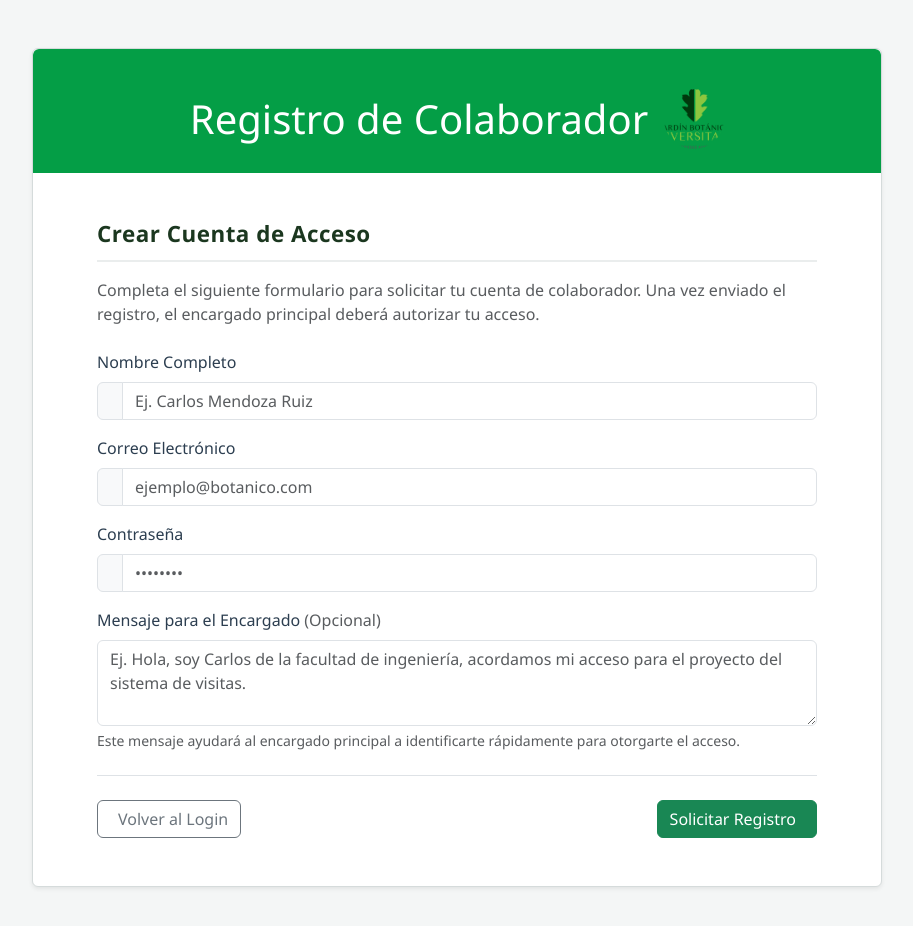
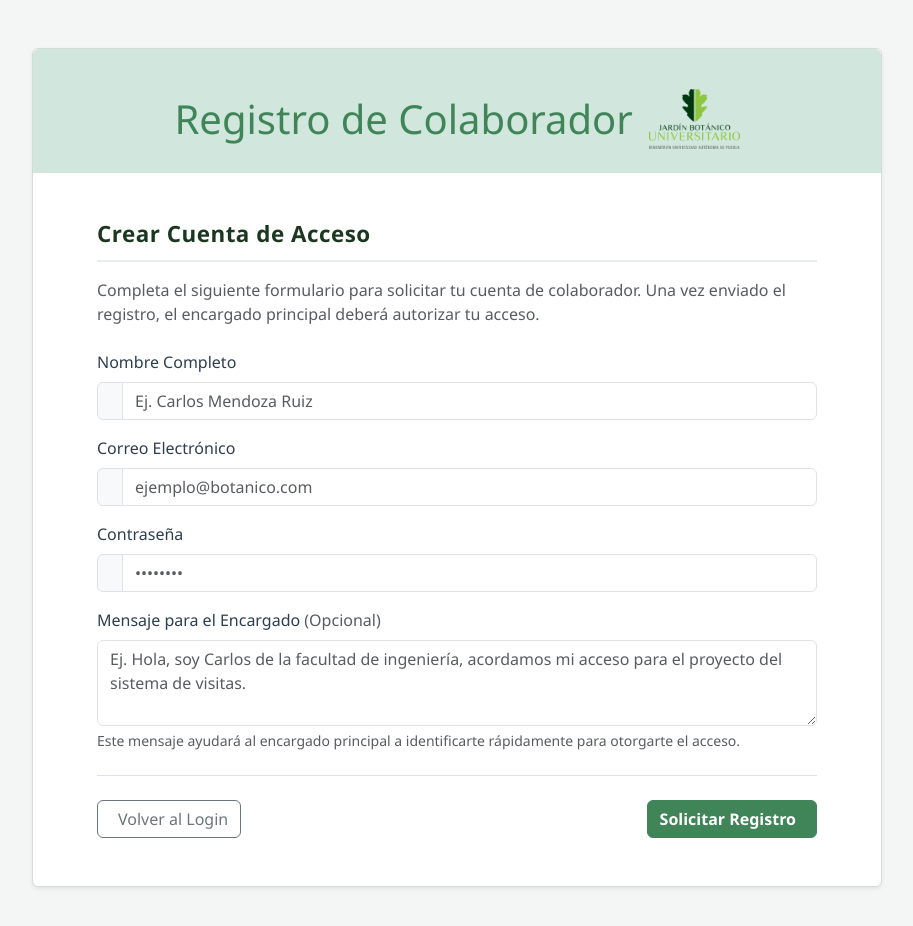
Before and after one commit to yaelalfonso31-lang/Frontend_JB, an Angular app: page /registro-colaborador in a window 1280 px wide. Shown: the top 926 px of the page, without its empty margins (183-1096 px from the left). Built offline with nearby package versions, Linux system fonts and the light colour scheme.

Commit message:
Correccion de colores y logo en recuperar contra y registro colaboradores

```diff
--- a/src/app/auth/recuperar-contra/recuperar-contra.html
+++ b/src/app/auth/recuperar-contra/recuperar-contra.html
@@ -8,7 +8,7 @@
             </div>
             <div class="header-brand">
                 <h1>Recuperación de Contraseña</h1>
-                <img ngSrc="assets/logo.jpg" width="60" height="60" alt="Logo Jardín Botánico" class="logo-institucional" priority>
+                <img ngSrc="assets/logo.jpg" width="74" height="60" alt="Logo Jardín Botánico" class="logo-institucional" priority>
             </div>
         </div>
 
@@ -69,7 +69,7 @@
                         <button type="button" class="btn btn-outline-secondary" (click)="irAlLogin()">
                             <i class="fa-solid fa-arrow-left me-2"></i> Volver al Login
                         </button>
-                        <button type="submit" class="btn btn-success" [disabled]="isLoading()">
+                        <button type="submit" class="btn btn-siguiente" [disabled]="isLoading()">
                             @if (!isLoading()) {
                             <span>Enviar Código <i class="fa-solid fa-paper-plane ms-2"></i></span>
                             } @else {
@@ -113,7 +113,7 @@
                             <button type="button" class="btn btn-outline-secondary" (click)="enviarCodigo()" [disabled]="isLoading()">
                                 Reenviar
                             </button>
-                            <button type="submit" class="btn btn-success" [disabled]="isLoading()">
+                            <button type="submit" class="btn btn-siguiente" [disabled]="isLoading()">
                                 @if (!isLoading()) {
                                 <span>Verificar <i class="fa-solid fa-check ms-2"></i></span>
                                 } @else {
@@ -165,7 +165,7 @@
                         <button type="button" class="btn btn-outline-secondary" (click)="volverPaso(2)">
                             <i class="fa-solid fa-arrow-left me-2"></i> Atrás
                         </button>
-                        <button type="submit" class="btn btn-success" [disabled]="isLoading()">
+                        <button type="submit" class="btn btn-siguiente" [disabled]="isLoading()">
                             @if (!isLoading()) {
                             <span>Guardar Contraseña <i class="fa-solid fa-floppy-disk ms-2"></i></span>
                             } @else {
@@ -187,7 +187,7 @@
                 <p class="text-muted mb-4 mx-auto" style="max-width: 480px;">
                     Tu contraseña ha sido restablecida exitosamente. Ya puedes ingresar al sistema con tus nuevas credenciales.
                 </p>
-                <button type="button" class="btn btn-success px-4 py-2" (click)="irAlLogin()">
+                <button type="button" class="btn btn-siguiente px-4 py-2" (click)="irAlLogin()">
                     Ir a Iniciar Sesión <i class="fa-solid fa-right-to-bracket ms-2"></i>
                 </button>
             </div>
--- a/src/app/auth/recuperar-contra/recuperar-contra.scss
+++ b/src/app/auth/recuperar-contra/recuperar-contra.scss
@@ -84,7 +84,7 @@
 }
 
 .encabezado-institucional {
-  background: #049e46;
+  background: #d1e7de;
   padding: 1.5rem 2rem;
   border-radius: var(--border-radius, 8px) var(--border-radius, 8px) 0 0;
   display: flex;
@@ -102,14 +102,33 @@
     width: 100%;
 
     h1 {
-      color: white;
-      // font-size: 1.5rem;
-      // font-weight: 700;
+      color: #408558;
+      //font-weight: 700;
       margin: 0; // Elimina el margen por defecto del h1 que desalinea la fila
     }
 
     .logo-institucional {
-      border-radius: 50%; // Hace el logo circular (opcional)
-      object-fit: cover;
-    }
+    width: auto;           // Permite que el ancho se calcule automáticamente
+    height: 60px;          // Fija la altura deseada
+    object-fit: contain;   // Garantiza que la imagen conserve sus proporciones reales
+  }
 }
+
+.btn-siguiente {
+  background-color: #408558;
+  border-color: #408558;
+  color: #ffffff;
+  font-weight: 600;
+  transition: all 0.2s ease-in-out;
+
+  &:hover, &:focus {
+    background-color: #376e4a;
+    border-color: #376e4a;
+    color: #ffffff;
+  }
+
+  &:disabled {
+    background-color: #51aa70;
+    border-color: #51aa70;
+  }
+}
--- a/src/app/auth/registro-colaborador/registro-colaborador.html
+++ b/src/app/auth/registro-colaborador/registro-colaborador.html
@@ -8,7 +8,7 @@
             </div>
             <div class="header-brand">
                 <h1>Registro de Colaborador</h1>
-            <img ngSrc="assets/logo.jpg" width="60" height="60" alt="Logo Jardín Botánico" class="logo-institucional" priority>
+            <img ngSrc="assets/logo.jpg" width="74" height="60" alt="Logo Jardín Botánico" class="logo-institucional" priority>
             </div>
         </div>
 
@@ -83,7 +83,7 @@
                         <button type="button" class="btn btn-outline-secondary" (click)="irAlLogin()">
                             <i class="fa-solid fa-arrow-left me-2"></i> Volver al Login
                         </button>
-                        <button type="submit" class="btn btn-success" [disabled]="isLoading()">
+                        <button type="submit" class="btn btn-siguiente" [disabled]="isLoading()">
                             @if (!isLoading()) {
                             <span>Solicitar Registro <i class="fa-solid fa-user-check ms-2"></i></span>
                             } @else {
--- a/src/app/auth/registro-colaborador/registro-colaborador.scss
+++ b/src/app/auth/registro-colaborador/registro-colaborador.scss
@@ -52,7 +52,7 @@
 }
 
 .encabezado-institucional {
-  background: #049e46;
+  background: #d1e7de;
   padding: 1.5rem 2rem;
   border-radius: var(--border-radius, 8px) var(--border-radius, 8px) 0 0;
   display: flex;
@@ -70,14 +70,33 @@
     width: 100%;
 
     h1 {
-      color: white;
-      // font-size: 1.5rem;
+      color: #408558;
       // font-weight: 700;
       margin: 0; // Elimina el margen por defecto del h1 que desalinea la fila
     }
 
     .logo-institucional {
-      border-radius: 50%; // Hace el logo circular (opcional)
-      object-fit: cover;
+    width: auto;           // Permite que el ancho se calcule automáticamente
+    height: 60px;          // Fija la altura deseada
+    object-fit: contain;   // Garantiza que la imagen conserve sus proporciones reales
     }
 }
+
+.btn-siguiente {
+  background-color: #408558;
+  border-color: #408558;
+  color: #ffffff;
+  font-weight: 600;
+  transition: all 0.2s ease-in-out;
+
+  &:hover, &:focus {
+    background-color: #376e4a;
+    border-color: #376e4a;
+    color: #ffffff;
+  }
+
+  &:disabled {
+    background-color: #51aa70;
+    border-color: #51aa70;
+  }
+}
```
